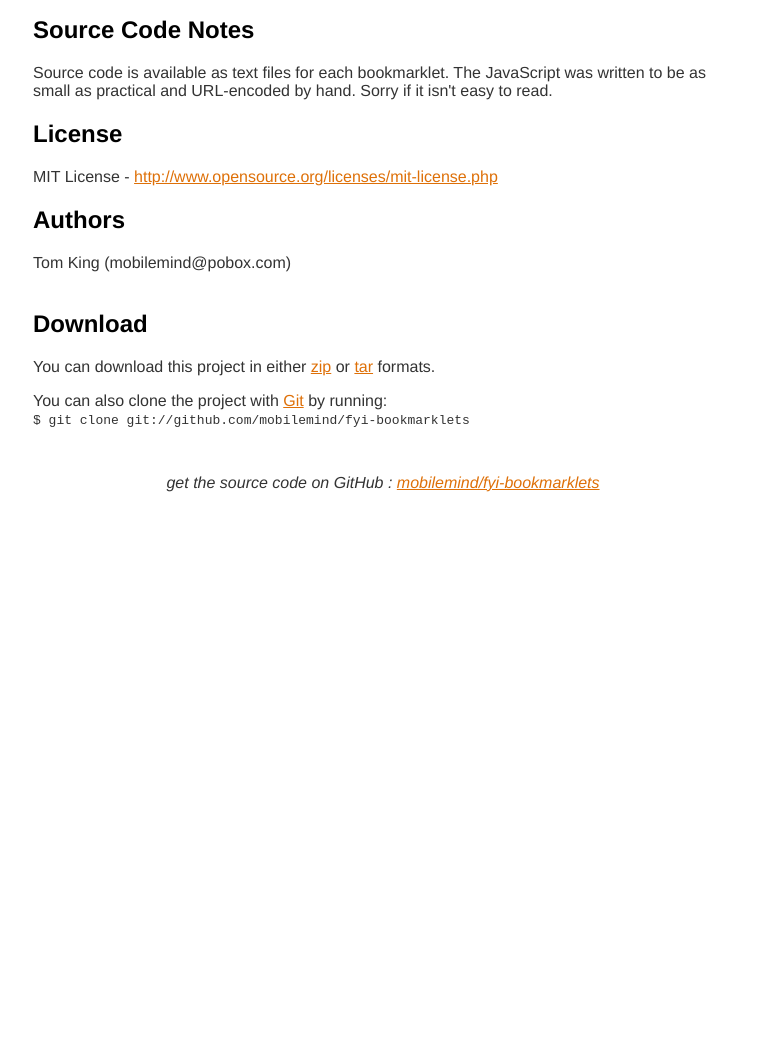
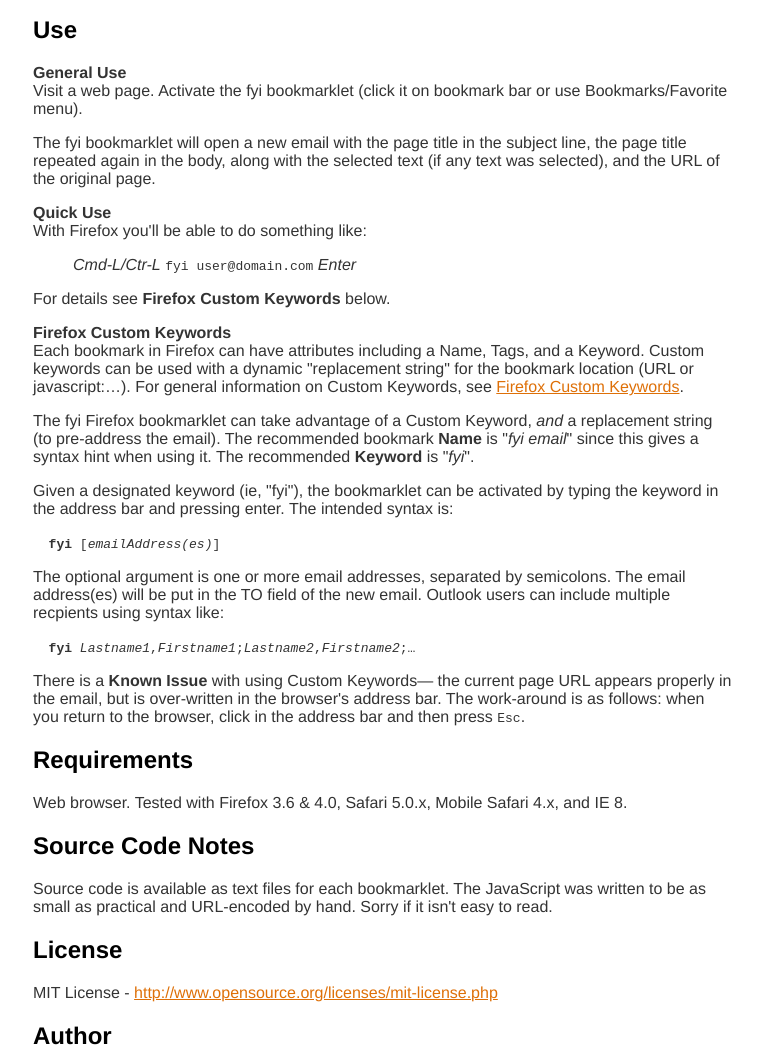
Before and after one commit to mobilemind/fyi-bookmarklets, a plain HTML site: page index.html in a window 1280 px wide. Shown: the part 722-1775 px from the top of the page, without its empty margins (257-1019 px from the left). Before the commit the page ends 1222 px from the top, so only its background shows below. Drawn offline with Linux system fonts and the light colour scheme.

Commit message:
editorial changes

```diff
--- a/index.html
+++ b/index.html
@@ -51,7 +51,7 @@
       <span class="small" style="color: #333">by <a href="http://github.com/mobilemind">mobilemind</a></span></h1>
 
     <div class="description">
-      bookmarklets to easily create an email from browser with page title, url &amp; selected text
+      bookmarklets to easily create an email from the browser with the current page title, url and any selected text in the new email
     </div>
 
     <p>The "fyi" bookmarklets make it easy to select text on a web page and fire off an email
@@ -63,7 +63,7 @@ that quotes the selection and includes the page title and URL.</p>
 
 <ul>
 <li><strong>fyi-webkit</strong> - optimized for iOS (iPhone/iPad/iPod) and Chrome</li>
-<li><strong>fyi-firefox</strong> - optimized for Firefox to support address bar with custom keyword %s argument</li>
+<li><strong>fyi-firefox</strong> - optimized for Firefox to support address bar with custom keyword <code>%s</code> argument</li>
 <li><strong>fyi-ie</strong> - works with Internet Explorer and its (odd-to-me) DOM selected text methods</li>
 </ul>
 
@@ -87,6 +87,54 @@ on the page to turn a saved bookmark into a JavaScript bookmarklet.</p>
 <li><strong>Setup fyi-webkit</strong> - <a href="http://mobilemind.net/_?javascript:var%20r=%27%250A%27,t=encodeURIComponent(document.title);location.href=%27mailto:%20%3Fsubject=fyi:%20%27+t+%27%26body=%27+t+r+%27--%27+r+encodeURIComponent(window.getSelection())+r+%27--%27+r+location.href+r;" title="Setup fyi-webkit">Setup fyi</a></li>
 </ul>
 
+<h2 id="use">Use</h2>
+
+<p><strong>General Use</strong><br>
+Visit a web page.
+Activate the fyi bookmarklet (click it on bookmark bar or use Bookmarks/Favorite menu).</p>
+
+<p>The fyi bookmarklet will open a new email with the page title in the subject line,
+the page title repeated again in the body, along with the selected text (if any text
+was selected), and the URL of the original page.</p>
+
+<p><strong>Quick Use</strong><br>
+With Firefox you'll be able to do something like:
+</p><blockquote>
+<i>Cmd-L/Ctr-L</i> <code>fyi user@domain.com</code> <i>Enter</i>
+</blockquote>
+For details see  <strong>Firefox Custom Keywords</strong> below.
+
+<p><strong>Firefox Custom Keywords</strong><br>
+Each bookmark in Firefox can have attributes including a Name, Tags, and
+a Keyword. Custom keywords can be used with a dynamic "replacement string"
+for the bookmark location (URL or javascript:…).
+For general information on Custom Keywords, see <a href="https://www.mozilla.org/docs/end-user/keywords.html" title="Mozilla Firefox Custom Keywords">Firefox Custom Keywords</a>.</p>
+
+<p>The fyi Firefox bookmarklet can take advantage of a Custom Keyword, <em>and</em>
+a replacement string (to pre-address the email). The recommended bookmark
+<strong>Name</strong> is "<em>fyi email</em>" since this gives a syntax hint when using it. The
+recommended <strong>Keyword</strong> is "<em>fyi</em>". </p>
+
+<p>Given a designated keyword (ie, "fyi"), the bookmarklet can be activated by
+typing the keyword in the address bar and pressing enter. The intended syntax
+is:</p>
+
+<p><code><b>  fyi</b> [<i>emailAddress(es)</i>]</code></p>
+
+<p>The optional argument is one or more email addresses, separated by semicolons.
+The email address(es) will be put in the TO field of the new email. Outlook users
+can include multiple recpients using syntax like:</p>
+<p><code><b>  fyi</b> <em>Lastname1</em>,<em>Firstname1</em>;<em>Lastname2</em>,<em>Firstname2</em>;…</code></p>
+
+<p>There is a <strong>Known Issue</strong> with using Custom Keywords—
+the current page URL appears properly in the email, but is over-written in the browser's
+address bar. The work-around is as follows: when you return to the browser, click in the address bar
+and then press <code>Esc</code>.</p>
+
+<h2>Requirements</h2>
+
+<p>Web browser. Tested with Firefox 3.6 &amp; 4.0, Safari 5.0.x, Mobile Safari 4.x, and IE 8.</p>
+
 <h2>Source Code Notes</h2>
 
 <p>Source code is available as text files for each bookmarklet.
@@ -96,10 +144,10 @@ Sorry if it isn't easy to read.</p>
 <h2>License</h2>
 <p>MIT License - <a href="http://www.opensource.org/licenses/mit-license.php">http://www.opensource.org/licenses/mit-license.php</a></p>
 
-<h2>Authors</h2>
+<h2>Author</h2>
 <p>Tom King (mobilemind@pobox.com)
 <br/>
-<br/>      </p>
+</p>
 
 <h2>Download</h2>
 <p>
```
Lines whose indentation alone changed are shown as unchanged.
